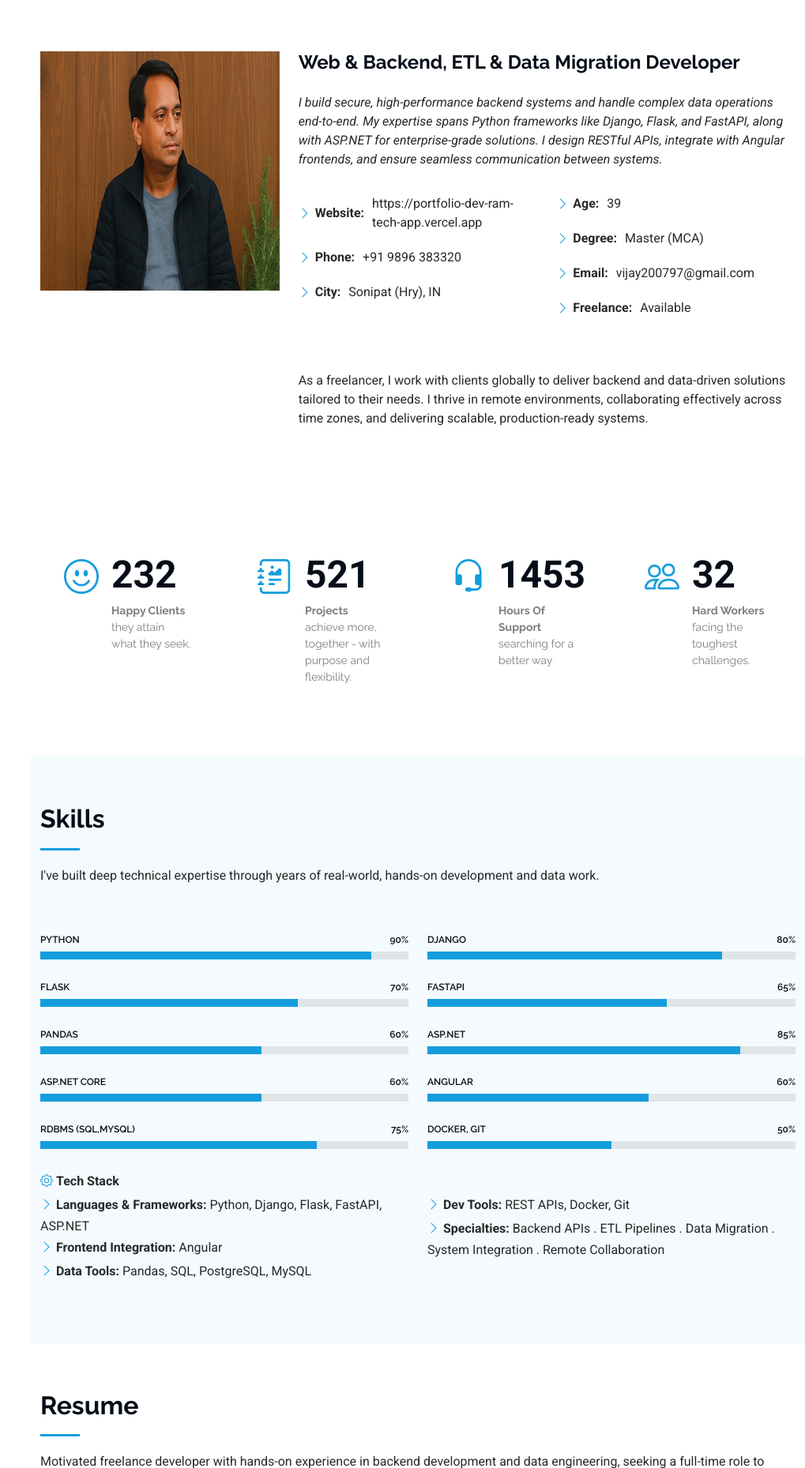
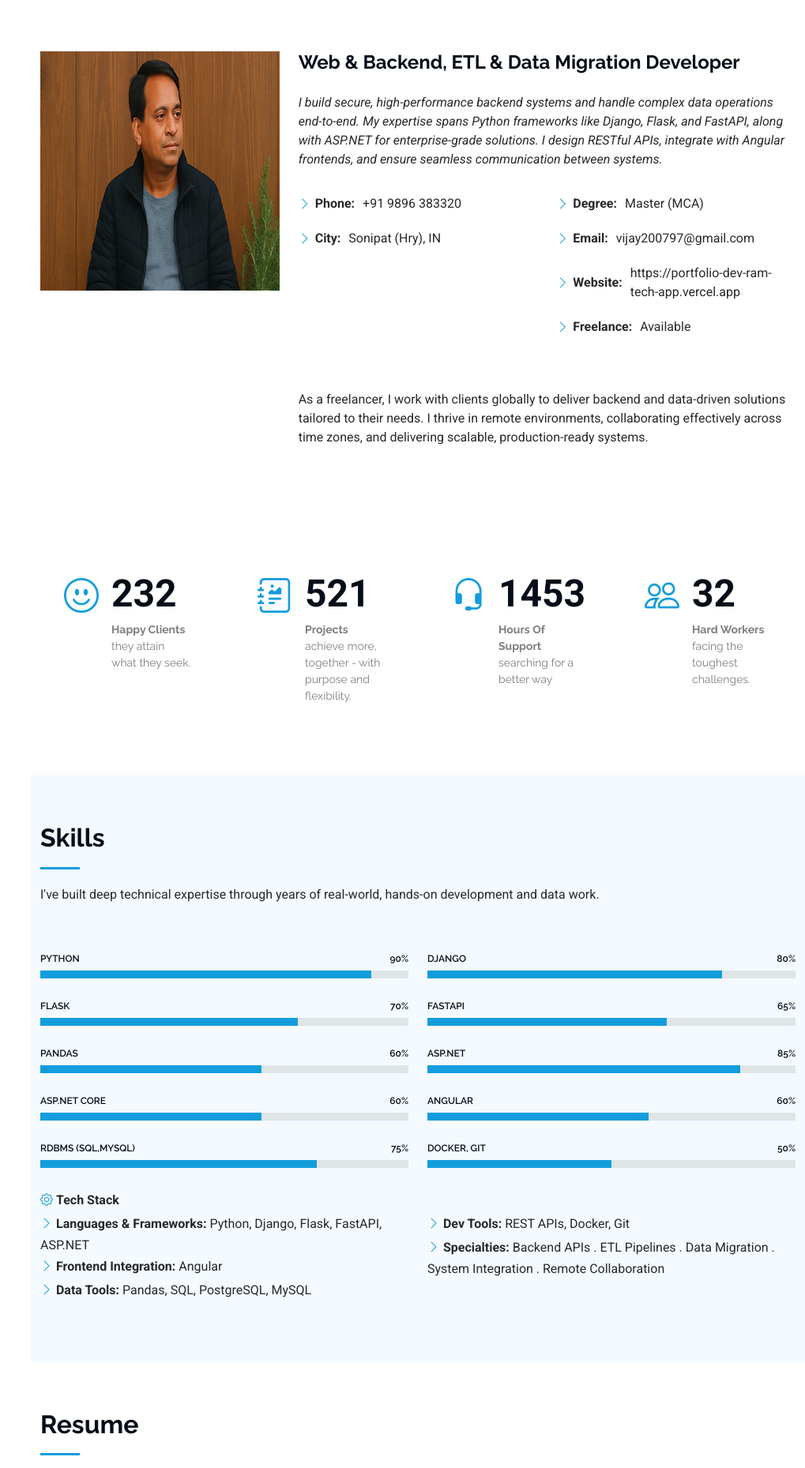
Before and after one commit to vijay200797/portfolio-dev.ram.tech.app, a Flask app: page / in a window 1280 px wide. Shown: the part 933-2792 px from the top of the page at 79% size, without its empty margins (261-1280 px from the left). Run offline with Flask 3, Linux system fonts and the light colour scheme; some libraries are stand-ins or nearby versions.

Commit message:
Update index.html

```diff
--- a/templates/index.html
+++ b/templates/index.html
@@ -151,9 +151,7 @@
               <!--    <li><i class="bi bi-chevron-right"></i> <strong>Birthday:</strong>
                     <span>{{context.Portfolio.Profile.About.Birthday}}</span>
                   </li> -->
-                  <li><i class="bi bi-chevron-right"></i> <strong>Website:</strong>
-                    <span>{{context.Portfolio.Profile.About.Website}}</span>
-                  </li>
+
                   <li><i class="bi bi-chevron-right"></i> <strong>Phone:</strong>
                     <span>{{context.Portfolio.Profile.About.Phone}}</span>
                   </li>
@@ -164,14 +162,17 @@
               </div>
               <div class="col-lg-6">
                 <ul>
-                  <li><i class="bi bi-chevron-right"></i> <strong>Age:</strong>
+               <!--   <li><i class="bi bi-chevron-right"></i> <strong>Age:</strong>
                     <span>{{context.Portfolio.Profile.About.Age}}</span>
-                  </li>
+                  </li> -->
                   <li><i class="bi bi-chevron-right"></i> <strong>Degree:</strong>
                     <span>{{context.Portfolio.Profile.About.Degree}}</span>
                   </li>
                   <li><i class="bi bi-chevron-right"></i> <strong>Email:</strong>
                     <span>{{context.Portfolio.Profile.About.Email}}</span>
+                  </li>
+<li><i class="bi bi-chevron-right"></i> <strong>Website:</strong>
+                    <span>{{context.Portfolio.Profile.About.Website}}</span>
                   </li>
                   <li><i class="bi bi-chevron-right"></i> <strong>Freelance:</strong>
                     <span>{{context.Portfolio.Profile.About.Freelance}}</span>
```
